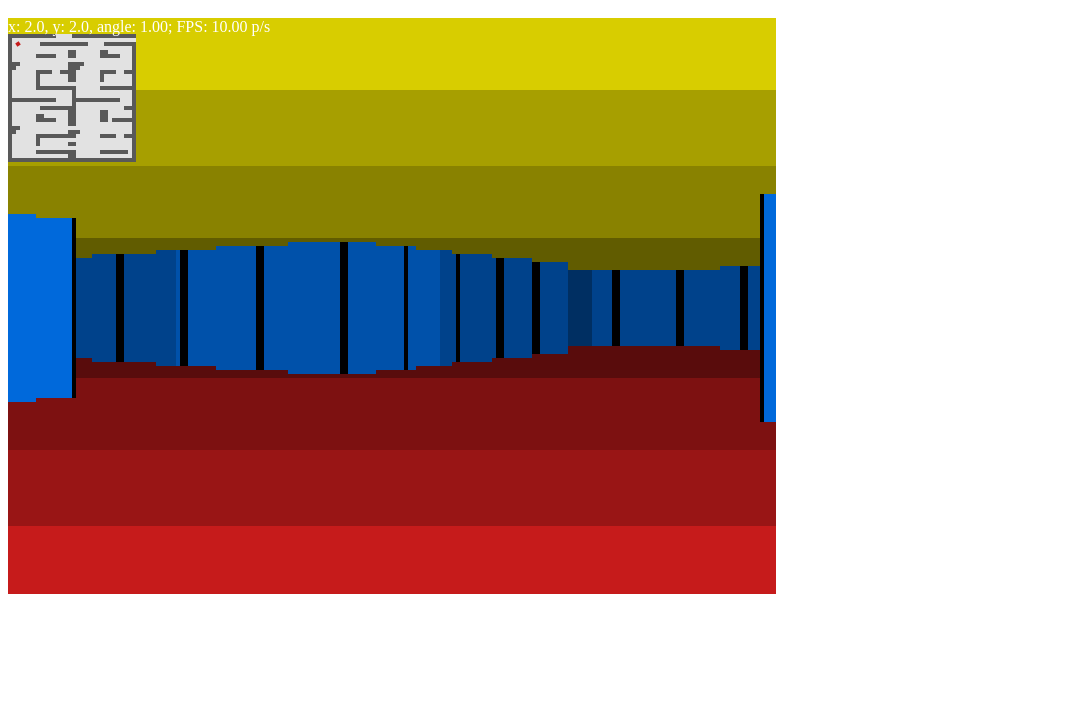
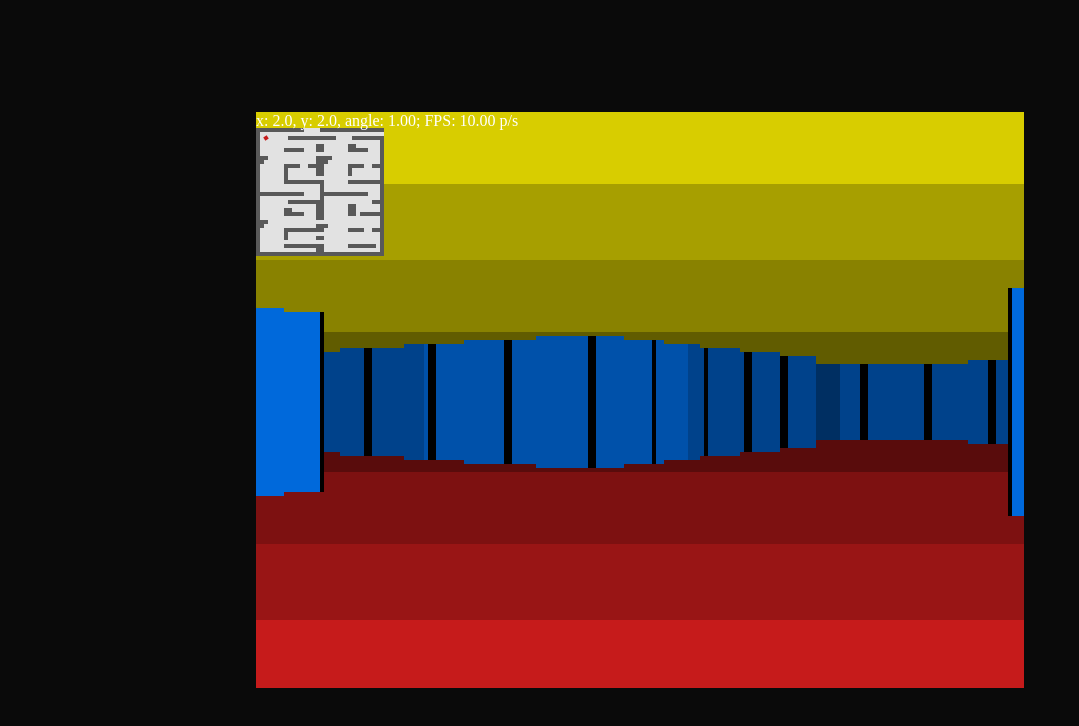
Before and after one commit to PunGy/ray-casting-canvas, a plain HTML site: page index.html in a window 1280 px wide. Shown: the whole page, without its empty margins (0-1079 px from the left). Drawn offline with Linux system fonts and the light colour scheme; animation ran at ten frames a second.

Commit message:
prepare for publish

```diff
--- a/index.html
+++ b/index.html
@@ -4,18 +4,29 @@
     <meta charset="UTF-8">
     <meta http-equiv="X-UA-Compatible" content="IE=edge">
     <meta name="viewport" content="width=device-width, initial-scale=1.0">
+    <link rel="icon" type="image/svg+xml" href="/favicon.ico" />
     <style>
         body {
+            width: 100vw;
+            height: 100vh;
+            margin: 0;
+            padding: 0;
+            background: rgb(10, 10, 10);
+        }
+        #container {
             width: 100%;
-        }
-        #screen {
-            margin: 10px auto;
+            height: 100%;
+            display: flex;
+            justify-content: center;
+            align-items: center;
         }
     </style>
-    <title>3D-like ray casting</title>
+    <title>Ray-casting</title>
 </head>
 <body>
-    <canvas id="screen"></canvas>
+    <div id="container">
+        <canvas id="screen"></canvas>
+    </div>
 
     <script src="./library.js"></script>
     <script src="./main.js"></script>
```
Also changed, not shown: favicon.ico (added), 1 other file.
